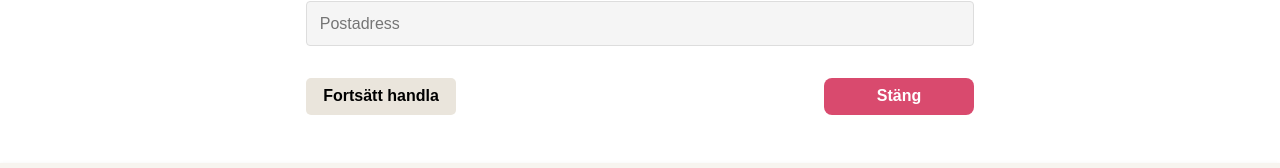
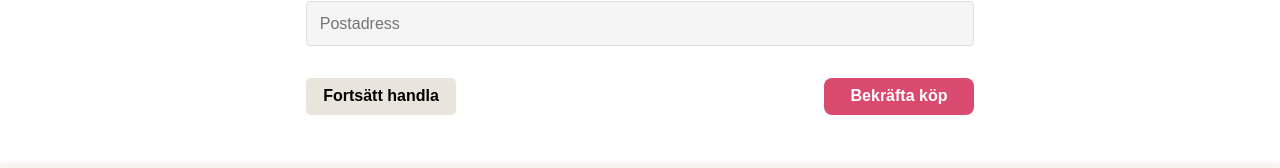
Before and after one commit to SophieNordell/Webshop, a React (Vite) app: page /userInputs in a window 1280 px wide. Shown: the part 628-796 px from the top of the page. Built offline with nearby package versions, Linux system fonts and the light colour scheme.

Commit message:
bytte text i userInputs från stäng till bekräfta

```diff
--- a/src/pages/UserInputs.jsx
+++ b/src/pages/UserInputs.jsx
@@ -92,7 +92,7 @@ const UserInputs = ({ onSubmit = () => {} }) => {
         </Button>
 
         <Button className="redButton" onClick={handleSubmit} to="/">
-          Stäng
+          Bekräfta köp
         </Button>
       </div>
     </form>
```
